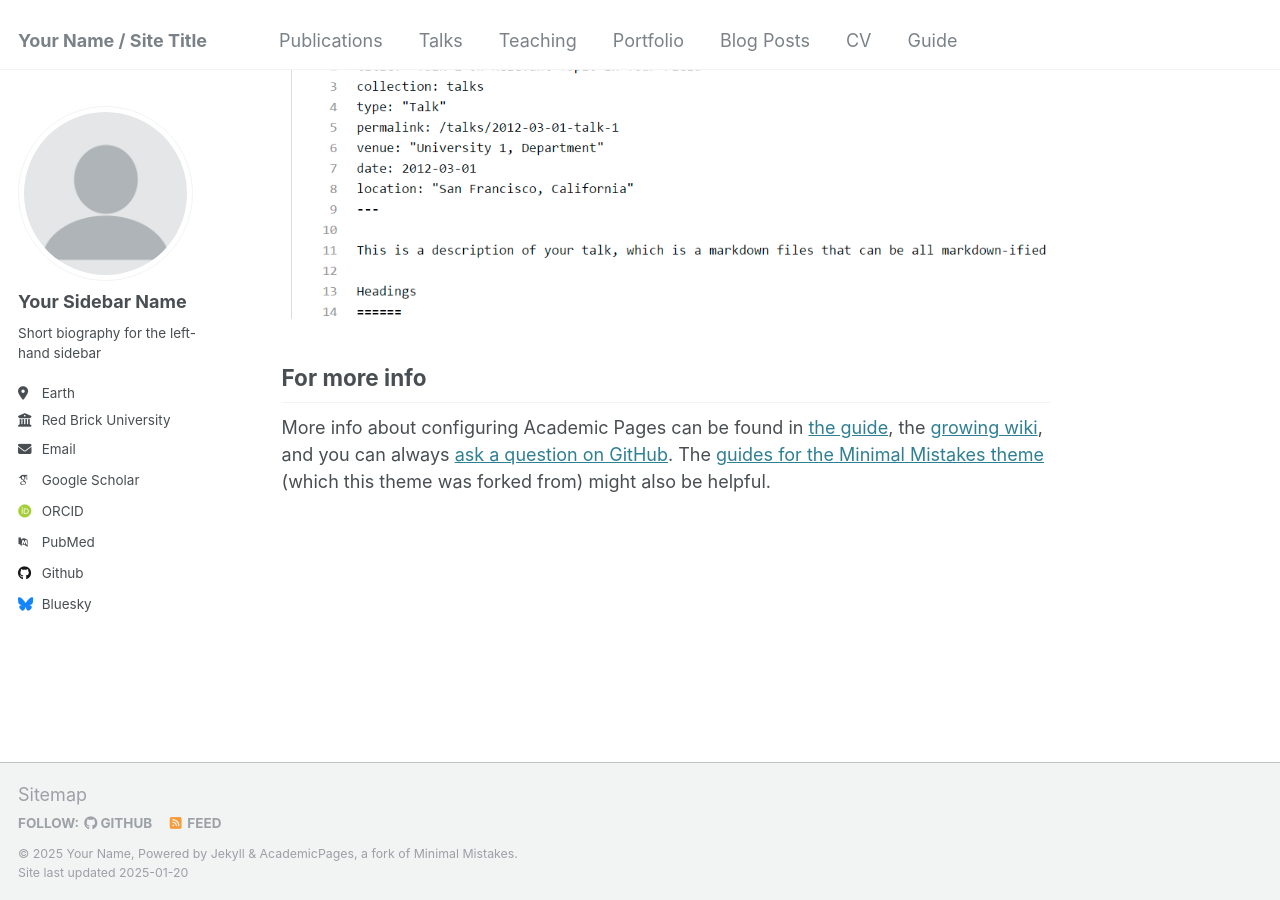
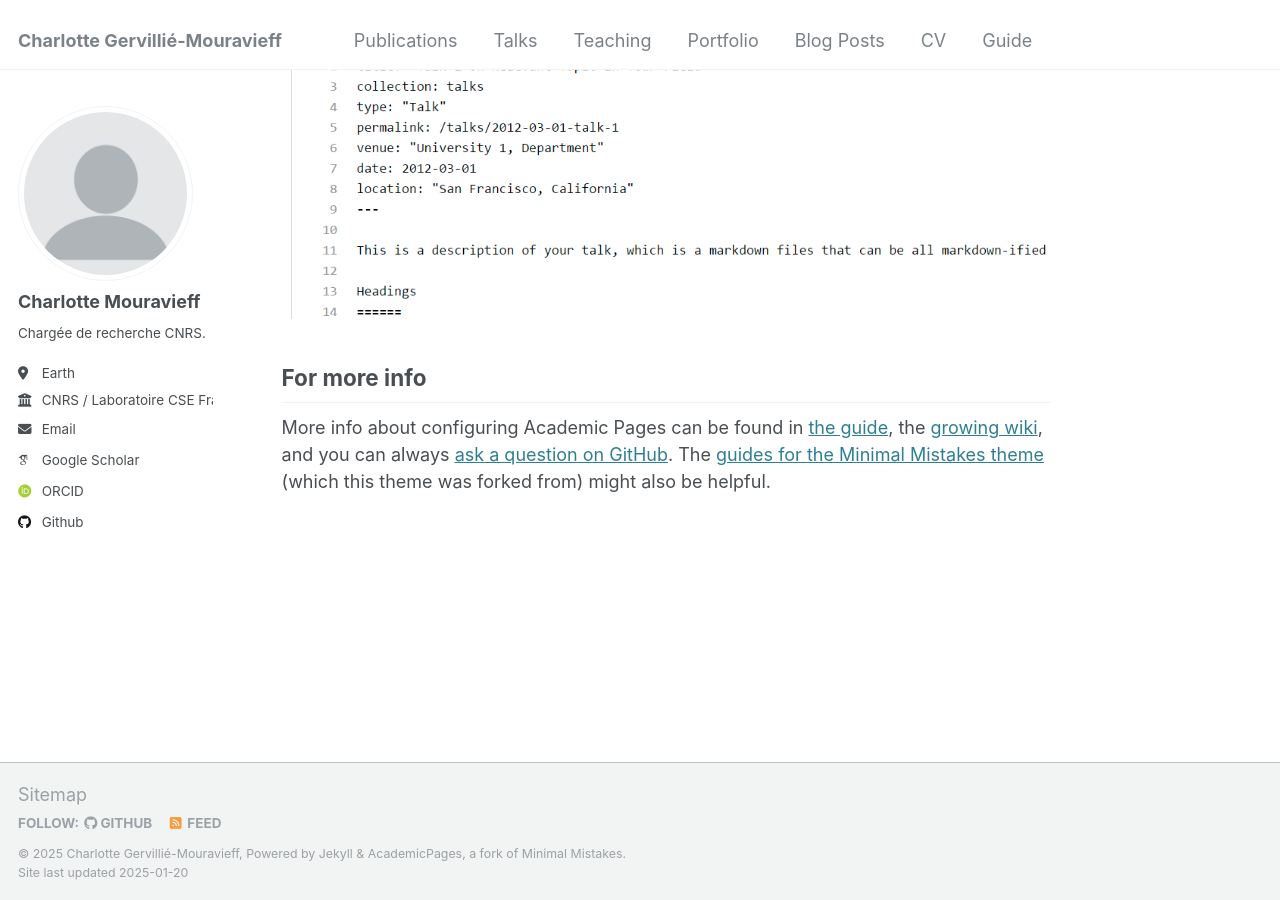
Before and after one commit to charlotte-mouravieff/charlotte-mouravieff.github.io, a Jekyll site: the page built from _pages/about.md, in a window 1280 px wide and 900 px high, scrolled down 2643 px. Built offline with Jekyll 4.4.1, drawn with Linux system fonts in a browser that asks for light colours; some web fonts are replaced.

Commit message:
Update _config.yml

```diff
--- a/_config.yml
+++ b/_config.yml
@@ -8,13 +8,13 @@
 
 # Basic Site Settings
 locale                   : "en-US"
-title                    : "Your Name / Site Title"
+title                    : "Charlotte Gervillié-Mouravieff"
 title_separator          : "-"
-name                     : &name "Your Name"
-description              : &description "personal description"
-url                      : https://academicpages.github.io # the base hostname & protocol for your site e.g. "https://[your GitHub username].github.io"
+name                     : &name "Charlotte Gervillié-Mouravieff"
+description              : &description "Chargée de recherche CNRS"
+url                      : https://charlotte-mouravieff.github.io # the base hostname & protocol for your site e.g. "https://[your GitHub username].github.io"
 baseurl                  : "" # the subpath of your site, e.g. "/blog"
-repository               : "academicpages/academicpages.github.io"
+repository               : "charlotte-mouravieff/academicpages.github.io"
 
 # Site Author - The following control what appear as part of the author content on the side bar.
 #               If a field is blank the icon and link will not appear, otherwise it will be shown.
@@ -22,21 +22,21 @@ repository               : "academicpages/academicpages.github.io"
 author:
   # Biographic information
   avatar           : "profile.png"
-  name             : "Your Sidebar Name"
+  name             : "Charlotte Mouravieff"
   pronouns         : # example: "she/her"
-  bio              : "Short biography for the left-hand sidebar"
+  bio              : "Chargée de recherche CNRS."
   location         : "Earth"
-  employer         : "Red Brick University"
+  employer         : "CNRS / Laboratoire CSE France."
   uri              : # URL
-  email            : "none@example.org"
+  email            : ""
 
   # Academic websites
   arxiv            : # URL - Update with the correct link to your profile
-  googlescholar    : "https://scholar.google.com/citations?user=PS_CX0AAAAAJ"
+  googlescholar    : "https://scholar.google.com/citations?user=HsrUugcAAAAJ&hl=fr"
   impactstory      : # URL
-  orcid            : "http://orcid.org/yourorcidurl"
+  orcid            : "https://orcid.org/0000-0002-4291-3428"
   semantic         : # URL
-  pubmed           : "https://www.ncbi.nlm.nih.gov/pubmed/?term=john+snow"
+  pubmed           :
   researchgate     : # URL
   scopus           : # URL
 
@@ -44,12 +44,12 @@ author:
   bitbucket        : # Username - Update with your username on the site
   codepen          : # Username
   dribbble         : # Username
-  github           : "academicpages"
+  github           : "charlotte-mouravieff"
   kaggle           : # Username
   stackoverflow    : # User number or user number and name (i.e., use "1" or "1/jeff-atwood")
 
   # Social media
-  bluesky          : "bsky.app" # Replace this with you Bluesky username
+  bluesky          : # Replace this with you Bluesky username
   facebook         : # Username
   flickr           : # Username
   foursquare       : # Username
```
